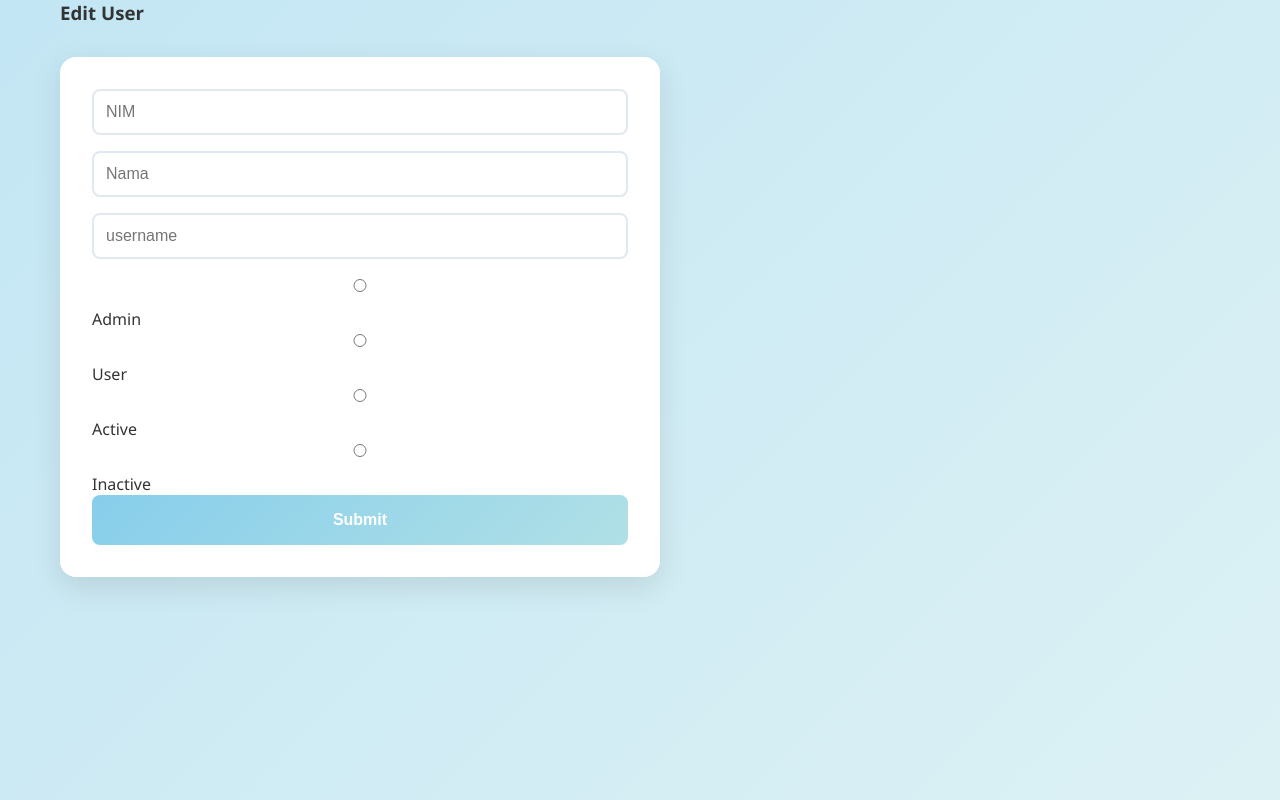
After one commit to Hamalatunnafisa/bookinglabkom, a PHP site: page /admin/edituser.php in a window 1280 px wide. The commit adds this page. Run offline with PHP 8.4, Linux system fonts and the light colour scheme.

Commit message:
edit bagian admin

```diff
--- /dev/null
+++ b/public/admin/edituser.php
@@ -0,0 +1,32 @@
+<!DOCTYPE html>
+<html lang="en">
+<head>
+    <meta charset="UTF-8">
+    <meta name="viewport" content="width=device-width, initial-scale=1.0">
+    <title>Edit User</title>
+    <link rel="stylesheet" href="../../public/assets/css/style.css">
+</head>
+<body>
+<div class="container py-5">
+  <div class="card shadow p-4 mx-auto" style="max-width: 600px;">
+    <h3 class="mb-4">Edit User</h3>
+
+    <form id="bookingForm">
+
+    <input type="hidden" name="status" value="pending">
+
+    <input type="text" name="nim" class="form-control mb-3" placeholder="NIM" required>
+    <input type="text" name="nama" class="form-control mb-3" placeholder="Nama" required>
+    <input type="text" name="username" class="form-control mb-3" placeholder="username" required>
+      <input type="radio" name="role" class="form-control" value="admin" required> Admin
+      <input type="radio" name="role" class="form-control" value="user" required> User
+      <input type="radio" name="status" class="form-control" value="active" required> Active
+      <input type="radio" name="status" class="form-control" value="inactive" required> Inactive
+
+      <button class="btn btn-primary w-100">Submit</button>
+    </form>
+
+  </div>
+</div>
+</body>
+</html>
--- a/public/admin/user.php
+++ b/public/admin/user.php
@@ -60,7 +60,7 @@ $query = mysqli_query($conn, "SELECT * FROM users ORDER BY id DESC");
                                     <td><?= ucfirst($row['status']) ?></td>
                                     <td><?= $row['created_at'] ?></td>
                                     <td>
-                                        <a href="user_edit.php?id=<?= $row['id'] ?>" class="btn btn-warning btn-sm btn-block">Edit</a>
+                                        <a href="edituser.php?id=<?= $row['id'] ?>" class="btn btn-warning btn-sm btn-block">Edit</a>
                                         <a href="user_hapus.php?id=<?= $row['id'] ?>"
                                         onclick="return confirm('Yakin ingin menghapus?')"
                                         class="btn btn-danger btn-sm btn-block mt-1">
```
